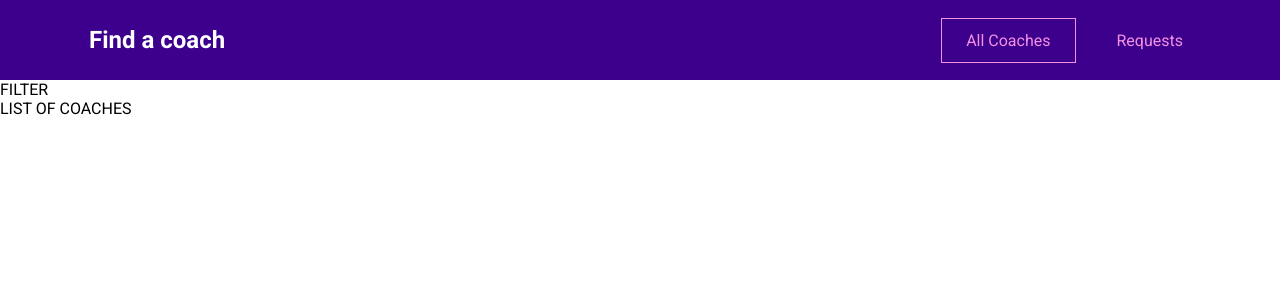
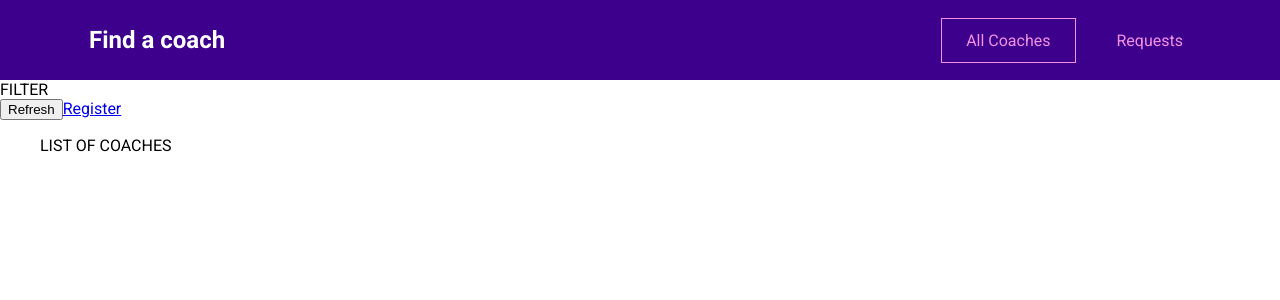
Before and after one commit to HHHMHA/couch-app, a Vue app: page /coaches in a window 1280 px wide. Shown: the top 300 px of the page. Built offline with nearby package versions, Linux system fonts and the light colour scheme.

Commit message:
Add dummy contact for pages

```diff
--- a/src/components/layout/TheHeader.vue
+++ b/src/components/layout/TheHeader.vue
@@ -9,7 +9,7 @@
           <router-link to='coaches'>All Coaches</router-link>
         </li>
         <li>
-          <router-link to='requests'>Requests</router-link>
+          <router-link to='request'>Requests</router-link>
         </li>
       </ul>
     </nav>
--- a/src/pages/NotFound.vue
+++ b/src/pages/NotFound.vue
@@ -1,5 +1,5 @@
 <template>
-
+  NOT FOUND
 </template>
 
 <script>
--- a/src/pages/coach/CoachContact.vue
+++ b/src/pages/coach/CoachContact.vue
@@ -1,5 +1,5 @@
 <template>
-
+  CONTACT COACH
 </template>
 
 <script>
--- a/src/pages/coach/CoachDetail.vue
+++ b/src/pages/coach/CoachDetail.vue
@@ -1,5 +1,6 @@
 <template>
-
+  COUCH DETAILS
+  <router-view></router-view>
 </template>
 
 <script>
--- a/src/pages/coach/CoachList.vue
+++ b/src/pages/coach/CoachList.vue
@@ -3,7 +3,11 @@
     FILTER
   </section>
   <section>
-    LIST OF COACHES
+    <div class='controls'>
+      <button>Refresh</button>
+      <router-link to='/register'>Register</router-link>
+    </div>
+    <ul>LIST OF COACHES</ul>
   </section>
 </template>
 
--- a/src/pages/coach/CoachRegister.vue
+++ b/src/pages/coach/CoachRegister.vue
@@ -1,5 +1,5 @@
 <template>
-
+  REGISTER
 </template>
 
 <script>
--- a/src/pages/coach/CoachRequests.vue
+++ b/src/pages/coach/CoachRequests.vue
@@ -1,5 +1,5 @@
 <template>
-
+  REQUESTS
 </template>
 
 <script>
```
